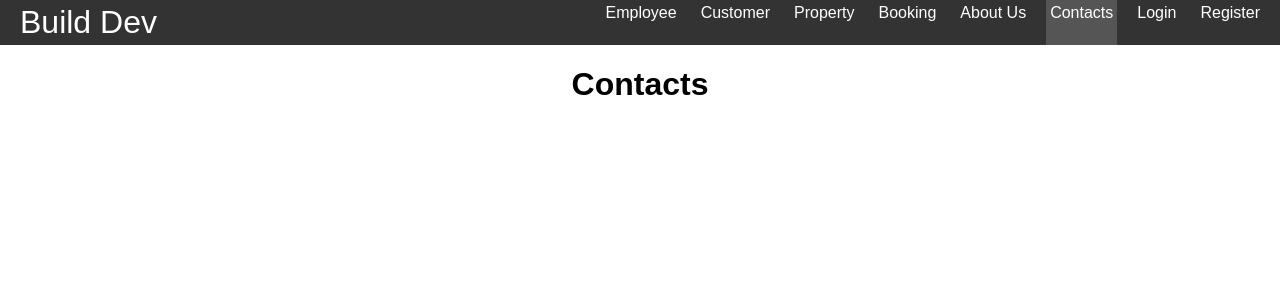
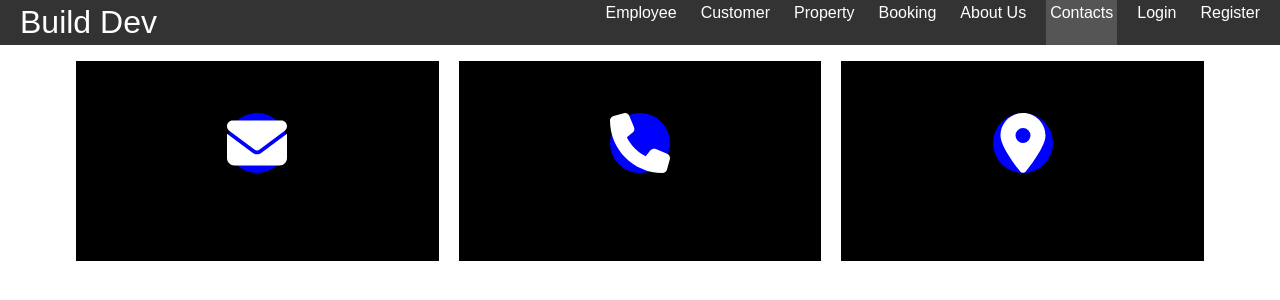
Before and after one commit to WorkNicolas/final-project-case-analysis, a React (Create React App) app: page /contact in a window 1280 px wide. Shown: the top 300 px of the page. Built offline with nearby package versions, Linux system fonts and the light colour scheme.

Commit message:
added mockdata, context. completed contact

```diff
--- a/src/App.js
+++ b/src/App.js
@@ -12,6 +12,7 @@ import About from './components/pages/About';
 import Contact from './components/pages/Contact';
 import Login from './components/pages/Login';
 import Register from './components/pages/Register';
+import { EmployeeContext, CustomerContext, PropertyContext, BookingContext } from './components/GlobalContext';
 
 function App() {
   return (
--- /dev/null
+++ b/src/components/pages/Contact.css
@@ -0,0 +1,54 @@
+
+.contact-info{
+    display: flex;
+    width: 100%;
+    max-width: 1200px;
+    align-items: center;
+    justify-content: center;
+    padding: 0 20px;
+    margin-left: auto;
+    margin-right: auto;
+}
+
+.card{
+    background: black;
+    padding: 0 20px;
+    margin: 0 10px;
+    width: calc(33% - 20px);
+    height:200px;
+    display: flex;
+    flex-direction: column;
+    justify-content: center;
+    align-items: center;
+    color:white;
+}
+
+.card-icon{
+    font-size: 27px;
+    background: blue;
+    color: white;
+    width: 60px;
+    height: 60px;
+    text-align: center;
+    line-height: 60px !important;
+    border-radius: 50%;
+    transition: 0.3 linear;
+}
+
+.card:hover .card-icon{
+    background: none;
+    color: lightblue;
+    transform: scale(1.6);
+}
+.card p{
+    margin-top: 20px;
+    font-weight: 300;
+    letter-spacing: 2px;
+    max-height: 0;
+    opacity: 0;
+    transition: 0.3s linear;
+}
+.card:hover p{
+    max-height: 40px;
+    opacity: 1;
+}
--- a/src/components/pages/Contact.js
+++ b/src/components/pages/Contact.js
@@ -1,9 +1,26 @@
 import React from "react"
+import './Contact.css';
+import { faMapMarkerAlt, faPhone, faEnvelope } from '@fortawesome/free-solid-svg-icons';
+import { FontAwesomeIcon } from '@fortawesome/react-fontawesome';
 
 export default function Contact(){
     return(
-        <div>
-            <h1>Contacts</h1>
+        <div className="contact-info">
+            <div className="card">
+                <FontAwesomeIcon icon={faEnvelope} className="card-icon far fa-envelope" size="lg"  />
+                <p>email@domain.com</p>
+            </div>
+
+            <div className="card">
+                <FontAwesomeIcon icon={faPhone} className="card-icon fas fa-phone" size="fas" />
+                <p>+639000000000</p>
+            </div>
+
+            <div className="card">
+            <FontAwesomeIcon icon={faMapMarkerAlt} className="card-icon fas" />
+                <p>Quezon City, Philippines</p>
+            </div>
+
         </div>
     )
 }
--- a/src/components/pages/tables/CUSTOMER_MOCK_DATA.json
+++ b/src/components/pages/tables/CUSTOMER_MOCK_DATA.json
@@ -1,20 +1,20 @@
-[{"id":1,"fname":"Tania","lname":"Bignell","age":"tbignell0@oaic.gov.au","gender":"Female","balance":934359,"contact":"657-501-8608","email":"tbignell0@desdev.cn","address":"9091 Beilfuss Junction"},
-{"id":2,"fname":"Adolf","lname":"Yegorshin","age":"ayegorshin1@github.com","gender":"Male","balance":861275,"contact":"526-340-2399","email":"ayegorshin1@answers.com","address":"5 Sugar Court"},
-{"id":3,"fname":"Jarrod","lname":"Chstney","age":"jchstney2@ustream.tv","gender":"Male","balance":664241,"contact":"330-914-5990","email":"jchstney2@mapy.cz","address":"0112 Pierstorff Point"},
-{"id":4,"fname":"Fields","lname":"Semmence","age":"fsemmence3@redcross.org","gender":"Male","balance":313553,"contact":"825-225-3395","email":"fsemmence3@alexa.com","address":"40587 Declaration Way"},
-{"id":5,"fname":"Darrel","lname":"Souttar","age":"dsouttar4@unicef.org","gender":"Male","balance":556241,"contact":"385-148-1957","email":"dsouttar4@tmall.com","address":"64627 Farwell Alley"},
-{"id":6,"fname":"Jsandye","lname":"Wilden","age":"jwilden5@house.gov","gender":"Female","balance":421718,"contact":"708-848-6304","email":"jwilden5@indiegogo.com","address":"80 Lighthouse Bay Crossing"},
-{"id":7,"fname":"Trudie","lname":"Rushton","age":"trushton6@de.vu","gender":"Female","balance":614473,"contact":"887-554-8777","email":"trushton6@pbs.org","address":"41100 Dayton Lane"},
-{"id":8,"fname":"Illa","lname":"Sighard","age":"isighard7@vistaprint.com","gender":"Female","balance":227557,"contact":"545-204-9674","email":"isighard7@tumblr.com","address":"661 Fuller Drive"},
-{"id":9,"fname":"Hall","lname":"Jackways","age":"hjackways8@fema.gov","gender":"Polygender","balance":948392,"contact":"201-139-9817","email":"hjackways8@java.com","address":"95 Ryan Junction"},
-{"id":10,"fname":"Nicole","lname":"Riddeough","age":"nriddeough9@howstuffworks.com","gender":"Female","balance":666794,"contact":"464-841-0621","email":"nriddeough9@reddit.com","address":"979 Pawling Drive"},
-{"id":11,"fname":"Hatty","lname":"Blunsom","age":"hblunsoma@alexa.com","gender":"Female","balance":699414,"contact":"501-442-1375","email":"hblunsoma@businessweek.com","address":"0 Canary Junction"},
-{"id":12,"fname":"Ferdie","lname":"Rofe","age":"frofeb@intel.com","gender":"Male","balance":518682,"contact":"839-116-5720","email":"frofeb@phpbb.com","address":"5 Muir Trail"},
-{"id":13,"fname":"Melisandra","lname":"Ellery","age":"melleryc@dailymotion.com","gender":"Female","balance":995980,"contact":"725-555-1616","email":"melleryc@youku.com","address":"1 Debs Parkway"},
-{"id":14,"fname":"Robenia","lname":"Dahlen","age":"rdahlend@tinyurl.com","gender":"Female","balance":245956,"contact":"984-716-9640","email":"rdahlend@go.com","address":"56792 Green Circle"},
-{"id":15,"fname":"Claire","lname":"Caulket","age":"ccaulkete@sciencedirect.com","gender":"Agender","balance":569502,"contact":"617-669-3358","email":"ccaulkete@answers.com","address":"20421 Elgar Trail"},
-{"id":16,"fname":"Herculie","lname":"MacCaull","age":"hmaccaullf@51.la","gender":"Male","balance":225194,"contact":"746-548-8391","email":"hmaccaullf@google.pl","address":"50389 Grover Trail"},
-{"id":17,"fname":"Barton","lname":"Napolitano","age":"bnapolitanog@bloglines.com","gender":"Male","balance":966208,"contact":"767-881-7946","email":"bnapolitanog@furl.net","address":"71 Arapahoe Road"},
-{"id":18,"fname":"Cyrill","lname":"Worham","age":"cworhamh@buzzfeed.com","gender":"Agender","balance":132063,"contact":"829-211-5224","email":"cworhamh@slashdot.org","address":"923 Waubesa Plaza"},
-{"id":19,"fname":"Meryl","lname":"Mitie","age":"mmitiei@google.de","gender":"Male","balance":206344,"contact":"264-185-7738","email":"mmitiei@fda.gov","address":"2649 Boyd Junction"},
-{"id":20,"fname":"Merl","lname":"Exposito","age":"mexpositoj@blogger.com","gender":"Female","balance":397790,"contact":"309-939-8823","email":"mexpositoj@ow.ly","address":"90 Memorial Park"}]
+[{"id":1,"fname":"Valle","lname":"Gatling","age":"vgatling0@usnews.com","gender":"Male","balance":430869,"contact":"286-879-2141","email":"vgatling0@imgur.com","address":"71717 Birchwood Point"},
+{"id":2,"fname":"Phillida","lname":"Gurg","age":"pgurg1@mayoclinic.com","gender":"Female","balance":602517,"contact":"427-445-8521","email":"pgurg1@nps.gov","address":"829 Killdeer Plaza"},
+{"id":3,"fname":"Mead","lname":"Tellenbrok","age":"mtellenbrok2@wisc.edu","gender":"Male","balance":904240,"contact":"836-309-5474","email":"mtellenbrok2@usnews.com","address":"5 Moulton Hill"},
+{"id":4,"fname":"Dennie","lname":"Calbert","age":"dcalbert3@clickbank.net","gender":"Male","balance":389564,"contact":"434-828-6157","email":"dcalbert3@globo.com","address":"1210 Green Ridge Way"},
+{"id":5,"fname":"Marijn","lname":"Winfindine","age":"mwinfindine4@si.edu","gender":"Male","balance":189543,"contact":"680-708-0941","email":"mwinfindine4@noaa.gov","address":"73632 Sommers Pass"},
+{"id":6,"fname":"Danny","lname":"Campsall","age":"dcampsall5@sbwire.com","gender":"Male","balance":272960,"contact":"677-323-6040","email":"dcampsall5@oaic.gov.au","address":"9294 Johnson Court"},
+{"id":7,"fname":"Trevor","lname":"Kaes","age":"tkaes6@china.com.cn","gender":"Male","balance":133778,"contact":"915-179-0437","email":"tkaes6@discuz.net","address":"089 Kensington Point"},
+{"id":8,"fname":"Esmeralda","lname":"Oliva","age":"eoliva7@ustream.tv","gender":"Female","balance":136186,"contact":"755-954-6842","email":"eoliva7@wired.com","address":"027 Bartelt Circle"},
+{"id":9,"fname":"Randi","lname":"Liddington","age":"rliddington8@google.pl","gender":"Female","balance":217157,"contact":"641-944-8829","email":"rliddington8@4shared.com","address":"7921 Old Gate Avenue"},
+{"id":10,"fname":"George","lname":"Feld","age":"gfeld9@acquirethisname.com","gender":"Male","balance":383010,"contact":"698-829-9717","email":"gfeld9@stanford.edu","address":"7323 Transport Street"},
+{"id":11,"fname":"Dominik","lname":"Plain","age":"dplaina@mozilla.com","gender":"Male","balance":309986,"contact":"536-733-5200","email":"dplaina@abc.net.au","address":"70941 Maywood Road"},
+{"id":12,"fname":"Curcio","lname":"Korneichik","age":"ckorneichikb@businessinsider.com","gender":"Male","balance":741954,"contact":"580-381-8159","email":"ckorneichikb@wikispaces.com","address":"18 Welch Trail"},
+{"id":13,"fname":"Sonnnie","lname":"Pipes","age":"spipesc@deviantart.com","gender":"Female","balance":304012,"contact":"986-647-5424","email":"spipesc@nymag.com","address":"5614 Goodland Street"},
+{"id":14,"fname":"Ileana","lname":"Paolone","age":"ipaoloned@linkedin.com","gender":"Female","balance":879006,"contact":"815-128-7320","email":"ipaoloned@addtoany.com","address":"85 Granby Parkway"},
+{"id":15,"fname":"Chanda","lname":"Cyphus","age":"ccyphuse@merriam-webster.com","gender":"Female","balance":440085,"contact":"838-484-9975","email":"ccyphuse@cargocollective.com","address":"2277 Dexter Way"},
+{"id":16,"fname":"Marten","lname":"Tarburn","age":"mtarburnf@google.com","gender":"Male","balance":396745,"contact":"786-761-6337","email":"mtarburnf@tamu.edu","address":"5247 Ryan Junction"},
+{"id":17,"fname":"Sumner","lname":"Sexcey","age":"ssexceyg@ezinearticles.com","gender":"Male","balance":651141,"contact":"602-600-5313","email":"ssexceyg@creativecommons.org","address":"015 Columbus Trail"},
+{"id":18,"fname":"Johnna","lname":"Orchard","age":"jorchardh@slate.com","gender":"Female","balance":445587,"contact":"106-466-2895","email":"jorchardh@chicagotribune.com","address":"158 Scott Hill"},
+{"id":19,"fname":"Dietrich","lname":"Tomaskov","age":"dtomaskovi@nhs.uk","gender":"Male","balance":515544,"contact":"570-690-8089","email":"dtomaskovi@constantcontact.com","address":"5 Leroy Street"},
+{"id":20,"fname":"Raffaello","lname":"Charopen","age":"rcharopenj@arstechnica.com","gender":"Male","balance":894765,"contact":"365-379-2714","email":"rcharopenj@pbs.org","address":"3 Oneill Road"}]
--- a/src/components/pages/tables/EMPLOYEE_MOCK_DATA.json
+++ b/src/components/pages/tables/EMPLOYEE_MOCK_DATA.json
@@ -1,20 +1,20 @@
-[{"id":1,"fname":"Lucina","lname":"Donneely","age":22,"gender":"Genderqueer","position":"Developer II","salary":41252,"contact":"1524789233","email":"ldonneely0@4shared.com","address":"3 Sachs Lane"},
-{"id":2,"fname":"Rosaleen","lname":"Boschmann","age":20,"gender":"Female","position":"Community Outreach Specialist","salary":76521,"contact":"7757012374","email":"rboschmann1@phoca.cz","address":"25426 Monument Alley"},
-{"id":3,"fname":"Thorny","lname":"Garrood","age":39,"gender":"Male","position":"Account Representative III","salary":34819,"contact":"1288862061","email":"tgarrood2@marketwatch.com","address":"32 Carberry Park"},
-{"id":4,"fname":"Jayme","lname":"Sheircliffe","age":51,"gender":"Female","position":"Clinical Specialist","salary":116377,"contact":"3804571643","email":"jsheircliffe3@weather.com","address":"533 Straubel Junction"},
-{"id":5,"fname":"Ashton","lname":"Fellini","age":20,"gender":"Male","position":"Professor","salary":97309,"contact":"1514279328","email":"afellini4@ocn.ne.jp","address":"07 Thompson Park"},
-{"id":6,"fname":"Libbi","lname":"Bradane","age":58,"gender":"Female","position":"Chemical Engineer","salary":110445,"contact":"3199109355","email":"lbradane5@surveymonkey.com","address":"15 Golf View Way"},
-{"id":7,"fname":"Adora","lname":"Ianittello","age":40,"gender":"Female","position":"Geological Engineer","salary":80991,"contact":"1717269057","email":"aianittello6@google.co.uk","address":"79 Shasta Court"},
-{"id":8,"fname":"Jourdan","lname":"Cracker","age":18,"gender":"Female","position":"Cost Accountant","salary":80623,"contact":"4725816685","email":"jcracker7@baidu.com","address":"108 Kings Pass"},
-{"id":9,"fname":"Demetre","lname":"Crisall","age":43,"gender":"Non-binary","position":"Senior Cost Accountant","salary":61078,"contact":"3831415833","email":"dcrisall8@ovh.net","address":"884 Swallow Terrace"},
-{"id":10,"fname":"Zack","lname":"Shenfish","age":53,"gender":"Male","position":"Civil Engineer","salary":79283,"contact":"9875146224","email":"zshenfish9@bigcartel.com","address":"8 Birchwood Hill"},
-{"id":11,"fname":"Darcy","lname":"Hamby","age":26,"gender":"Male","position":"Software Consultant","salary":91507,"contact":"2195207547","email":"dhambya@bloglines.com","address":"6285 Maryland Way"},
-{"id":12,"fname":"Joanne","lname":"Skurm","age":50,"gender":"Female","position":"Assistant Professor","salary":131450,"contact":"9392064316","email":"jskurmb@java.com","address":"3 Badeau Drive"},
-{"id":13,"fname":"Othello","lname":"Heady","age":26,"gender":"Male","position":"Database Administrator III","salary":28900,"contact":"8057380280","email":"oheadyc@cornell.edu","address":"893 Carioca Court"},
-{"id":14,"fname":"Dall","lname":"Wakeford","age":36,"gender":"Male","position":"Senior Developer","salary":90866,"contact":"5803283591","email":"dwakefordd@discuz.net","address":"1749 Mcguire Trail"},
-{"id":15,"fname":"Bellina","lname":"Cockney","age":34,"gender":"Female","position":"Structural Analysis Engineer","salary":68950,"contact":"4926845839","email":"bcockneye@utexas.edu","address":"3 Crest Line Park"},
-{"id":16,"fname":"Joline","lname":"Josowitz","age":27,"gender":"Female","position":"Compensation Analyst","salary":60334,"contact":"2767035743","email":"jjosowitzf@live.com","address":"8 Brown Court"},
-{"id":17,"fname":"Desmond","lname":"Marchetti","age":57,"gender":"Male","position":"Accountant II","salary":109750,"contact":"2522318219","email":"dmarchettig@icq.com","address":"011 Sachs Plaza"},
-{"id":18,"fname":"Elsi","lname":"McEwen","age":45,"gender":"Genderqueer","position":"Assistant Professor","salary":100328,"contact":"6735493328","email":"emcewenh@ow.ly","address":"8 Banding Terrace"},
-{"id":19,"fname":"Brita","lname":"Thursby","age":40,"gender":"Female","position":"Compensation Analyst","salary":84077,"contact":"8938403212","email":"bthursbyi@edublogs.org","address":"17 American Ash Place"},
-{"id":20,"fname":"Dot","lname":"Keuneke","age":35,"gender":"Female","position":"Computer Systems Analyst I","salary":16459,"contact":"5153637365","email":"dkeunekej@disqus.com","address":"94 Loomis Center"}]
+[{"id":1,"fname":"Godfree","lname":"MacTurlough","age":49,"gender":"Male","position":"Assistant Media Planner","salary":107119,"contact":"4926971831","email":"gmacturlough0@theguardian.com","address":"40 Dennis Avenue"},
+{"id":2,"fname":"Bronny","lname":"Casey","age":20,"gender":"Male","position":"Mechanical Systems Engineer","salary":79222,"contact":"2463214486","email":"bcasey1@hhs.gov","address":"710 Helena Park"},
+{"id":3,"fname":"Hyacintha","lname":"Ibeson","age":34,"gender":"Female","position":"Nurse","salary":115335,"contact":"9176096597","email":"hibeson2@time.com","address":"895 Summerview Plaza"},
+{"id":4,"fname":"Reade","lname":"Colbrun","age":40,"gender":"Male","position":"Administrative Officer","salary":62946,"contact":"9144651992","email":"rcolbrun3@clickbank.net","address":"2313 Butterfield Trail"},
+{"id":5,"fname":"Gates","lname":"Lindwall","age":53,"gender":"Female","position":"Environmental Tech","salary":107894,"contact":"9516551216","email":"glindwall4@tamu.edu","address":"3 Bunting Street"},
+{"id":6,"fname":"Trumann","lname":"Toner","age":19,"gender":"Male","position":"VP Sales","salary":24771,"contact":"6671842784","email":"ttoner5@mozilla.com","address":"7209 Helena Lane"},
+{"id":7,"fname":"Karlis","lname":"Trevon","age":24,"gender":"Male","position":"Assistant Manager","salary":15743,"contact":"4763323858","email":"ktrevon6@accuweather.com","address":"361 Grover Crossing"},
+{"id":8,"fname":"Brandyn","lname":"Hugonneau","age":56,"gender":"Male","position":"Operator","salary":132149,"contact":"1884433944","email":"bhugonneau7@elegantthemes.com","address":"13 Muir Place"},
+{"id":9,"fname":"Dmitri","lname":"Patington","age":54,"gender":"Male","position":"Executive Secretary","salary":83954,"contact":"2169480848","email":"dpatington8@nps.gov","address":"36720 Old Shore Avenue"},
+{"id":10,"fname":"Lovell","lname":"Cathel","age":45,"gender":"Male","position":"Administrative Officer","salary":87935,"contact":"4046704911","email":"lcathel9@accuweather.com","address":"18 Commercial Way"},
+{"id":11,"fname":"Flint","lname":"Whiles","age":45,"gender":"Male","position":"Chief Design Engineer","salary":149127,"contact":"4078754974","email":"fwhilesa@craigslist.org","address":"01677 Maryland Place"},
+{"id":12,"fname":"Yolande","lname":"Almey","age":30,"gender":"Female","position":"Senior Financial Analyst","salary":129036,"contact":"3805289351","email":"yalmeyb@bbc.co.uk","address":"83 Lakewood Gardens Way"},
+{"id":13,"fname":"Jobye","lname":"Rosenfrucht","age":57,"gender":"Female","position":"Electrical Engineer","salary":145628,"contact":"7095619207","email":"jrosenfruchtc@constantcontact.com","address":"47043 Basil Court"},
+{"id":14,"fname":"Alysa","lname":"Lanfear","age":29,"gender":"Female","position":"Research Associate","salary":112885,"contact":"7175798121","email":"alanfeard@ucoz.com","address":"0008 Carberry Alley"},
+{"id":15,"fname":"Tiffie","lname":"Chipperfield","age":21,"gender":"Female","position":"Geological Engineer","salary":120632,"contact":"1687941413","email":"tchipperfielde@hexun.com","address":"39977 Lunder Street"},
+{"id":16,"fname":"Rozanna","lname":"Powderham","age":44,"gender":"Female","position":"VP Accounting","salary":81021,"contact":"7167031940","email":"rpowderhamf@google.pl","address":"8 Park Meadow Lane"},
+{"id":17,"fname":"Ilka","lname":"Pexton","age":39,"gender":"Female","position":"Professor","salary":99921,"contact":"5935173624","email":"ipextong@washingtonpost.com","address":"21 Raven Place"},
+{"id":18,"fname":"Brady","lname":"Leebeter","age":48,"gender":"Male","position":"VP Marketing","salary":115305,"contact":"9812182279","email":"bleebeterh@nydailynews.com","address":"669 Prairie Rose Park"},
+{"id":19,"fname":"Christiano","lname":"Denk","age":21,"gender":"Male","position":"Food Chemist","salary":86463,"contact":"2227053528","email":"cdenki@lulu.com","address":"9 Fair Oaks Plaza"},
+{"id":20,"fname":"Carolin","lname":"Kitcher","age":32,"gender":"Female","position":"Quality Engineer","salary":143809,"contact":"5911570463","email":"ckitcherj@mac.com","address":"750 Pennsylvania Park"}]
```
Also changed, not shown: src/components/GlobalContext.js (added, +10 -0 lines).
